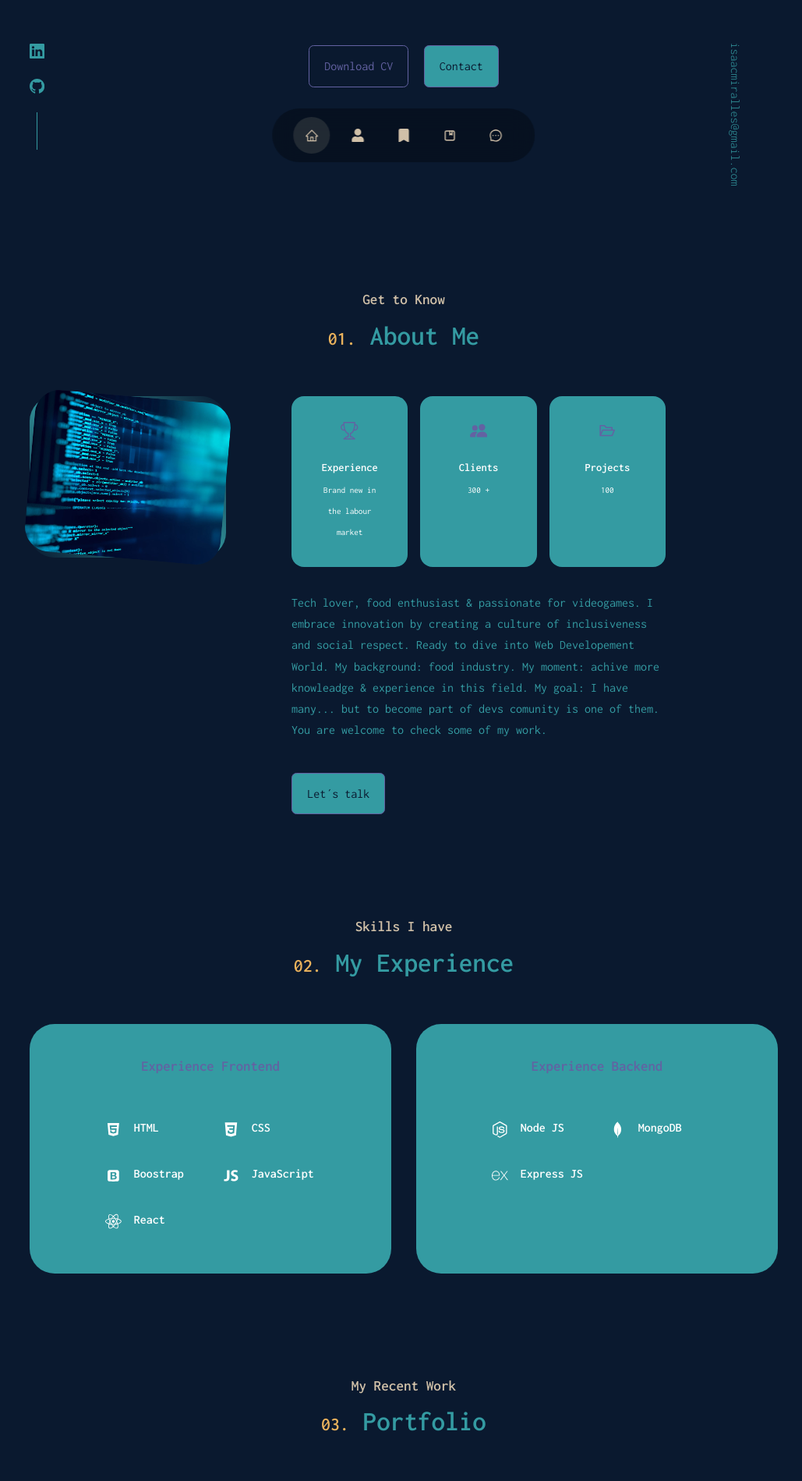
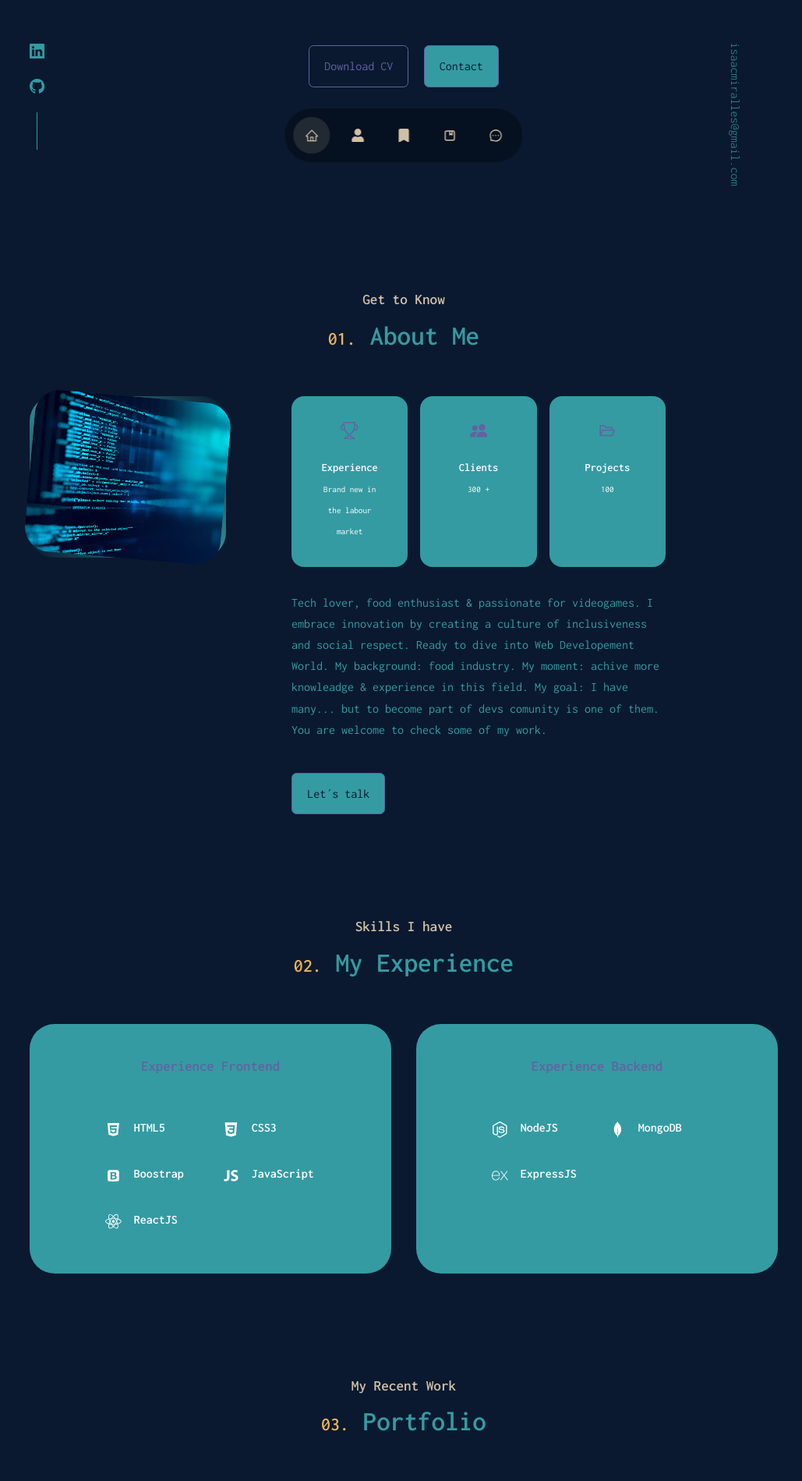
Before and after one commit to Gao83/Porfolio-React, a React (Create React App) app: page / in a window 1280 px wide. Shown: the part 560-2459 px from the top of the page at 78% size, without its empty margins (122-1151 px from the left). Built offline with nearby package versions, Linux system fonts and the light colour scheme; a web font is replaced by a local one.

Commit message:
responsives changes

```diff
--- a/src/components/About/About.jsx
+++ b/src/components/About/About.jsx
@@ -15,7 +15,8 @@ function About() {
   }, []);
 
   return (
-    <section id='about' data-aos='fade-up' data-aos-anchor-placement="center-center">
+    <section id='about' >
+
       <h5>Get to Know</h5>
       <h2> <span className='title-list'>01.</span> About Me </h2>
 
@@ -24,7 +25,7 @@ function About() {
         <div className="about__me">
           <img src={ME} alt="" className="about__me-image" />
         </div>
-        <div className="about__content">
+        <div className="about__content" data-aos='flip-up'>
           <div className='about__cards'>
             <article className="about__card">
               <BsTrophy className="about__icon" />
--- a/src/components/Contact/Contact.css
+++ b/src/components/Contact/Contact.css
@@ -44,7 +44,8 @@ form {
     gap: 1.2rem;
 }
 
-input, textarea{
+input,
+textarea {
     width: 100%;
     padding: 1rem;
     border-radius: 0.5rem;
@@ -52,6 +53,26 @@ input, textarea{
     border: 2px solid var(--color-primary-variant);
     resize: none;
     color: var(--color--white)
+}
+
+button {
+    background: transparent;
+    width: 4rem;
+    width: 50%;
+    margin-left: 25%;
+    display: inline-block;
+    color: var(--color-primary-variant);
+    padding: 0.75rem 1.2rem;
+    border-radius: 0.4rem;
+    cursor: pointer;
+    border: 1px solid var(--color-primary-variant);
+    transition: var(--transition)
+}
+
+button:hover {
+    background-color: var(--color-bg-variant);
+    color: var(--color-bg1);
+    border-color: transparent;
 }
 
 @media screen and (max-width: 1024px) {
@@ -66,7 +87,7 @@ input, textarea{
 @media screen and (max-width: 600px) {
 
     .container.contact__container {
-   width: var(--container-with-sm);
+        width: var(--container-with-sm);
     }
 
 }
--- a/src/components/Contact/Contact.jsx
+++ b/src/components/Contact/Contact.jsx
@@ -1,11 +1,16 @@
-import React from 'react'
+import React, { useEffect } from 'react'
 import './Contact.css'
 import { AiOutlineMail, AiOutlineWhatsApp } from 'react-icons/ai'
 import { useRef } from 'react';
 import emailjs from '@emailjs/browser';
+import Aos from 'aos'
+import 'aos/dist/aos.css'
 
 function Contact() {
 
+  useEffect(() => {
+    Aos.init({ once: true, duration: 1000  })
+  }, []);
   const form = useRef()
 
   const sendEmail = (e) => {
@@ -29,13 +34,17 @@ function Contact() {
 
       <div className="container contact__container">
         <div className="contact__options">
-          <article className="contact__option">
+          <article className="contact__option" data-aos="fade-right"
+            data-aos-offset="300"
+            data-aos-easing="ease-in-sine">
             <AiOutlineMail className='contact__option-icon' />
             <h4>Email</h4>
             <h5>isaacmiralles@gmail.com</h5>
             <a href="mailto:isaacmiralles@gmail.com" target="_blank" rel="noreferrer">Send a message</a>
           </article>
-          <article className="contact__option">
+          <article className="contact__option" data-aos="fade-right"
+            data-aos-offset="300"
+            data-aos-easing="ease-in-sine">
             <AiOutlineWhatsApp className='contact__option-icon' />
             <h4>Whatsapp</h4>
             <h5>+34644133042</h5>
@@ -47,10 +56,10 @@ function Contact() {
           <input type="text" name="name" placeholder='Enter your name' required />
           <input type="email" name="email" placeholder='Enter your email' required />
           <textarea name="message" rows="7" placeholder='Type your message' required></textarea>
-          <button type='submit' className='btn btn-primary'>Send</button>
+          <button type='submit' >Send</button>
         </form>
       </div>
-<hr />
+      <hr />
     </section>
   )
 }
--- a/src/components/Experience/Experience.css
+++ b/src/components/Experience/Experience.css
@@ -14,7 +14,7 @@
 }
 
 .experience__container>div:hover {
-    background: transparent;
+    background: var(--color-bg1);
     border-color: var(--color-primary-variant);
     cursor: default;
 }
--- a/src/components/Experience/Experience.jsx
+++ b/src/components/Experience/Experience.jsx
@@ -30,13 +30,13 @@ const Experience = () => {
             <article className="experience__details">
               <AiFillHtml5 className='experience__details-icon' />
               <div>
-                <h4>HTML</h4>
+                <h4>HTML5</h4>
               </div>
             </article>
             <article className="experience__details">
               <IoLogoCss3 className='experience__details-icon' />
               <div>
-                <h4>CSS</h4>
+                <h4>CSS3</h4>
               </div>
             </article>
             <article className="experience__details">
@@ -54,7 +54,7 @@ const Experience = () => {
             <article className="experience__details">
               <GrReactjs className='experience__details-icon' />
               <div>
-                <h4>React</h4>
+                <h4>ReactJS</h4>
               </div>
             </article>
           </div>
@@ -66,7 +66,7 @@ const Experience = () => {
             <article className="experience__details">
               <GrNode className='experience__details-icon' />
               <div>
-                <h4>Node JS</h4>
+                <h4>NodeJS</h4>
               </div>
             </article>
             <article className="experience__details">
@@ -78,7 +78,7 @@ const Experience = () => {
             <article className="experience__details">
               <SiExpress className='experience__details-icon' />
               <div>
-                <h4>Express JS</h4>
+                <h4>ExpressJS</h4>
               </div>
             </article>
 
--- a/src/components/Header/Header.css
+++ b/src/components/Header/Header.css
@@ -4,7 +4,7 @@ header {
     overflow: hidden;
 }
 
-header h5{
+header h5 {
     color: var(--color-bg-variant);
     font-size: 1.5rem;
 }
@@ -15,12 +15,13 @@ header h5{
     position: relative;
 }
 
-.header__description{
+.header__description {
     font-size: 1.2rem;
     margin: 1rem 4rem 1rem 4rem;
     padding-right: 3rem;
     padding-bottom: 2rem;
 }
+
 .wrapper {
     height: 20vh;
     display: flex;
@@ -116,4 +117,12 @@ header h5{
     .scroll__down {
         display: none;
     }
+
+    .header__description {
+        margin-right: 1rem;
+    }
+
+    .header__typing{
+        font-size: large;
+    }
 }
--- a/src/components/Header/Header.jsx
+++ b/src/components/Header/Header.jsx
@@ -1,7 +1,7 @@
 import React from 'react'
 import './Header.css'
 import CTA from './CTA'
-import ME from '../../assets/master.jpg'
+// import ME from '../../assets/master.jpg'
 import HeaderSocials from './HeaderSocials'
 
 const Header = () => {
--- a/src/components/Nav/Nav.css
+++ b/src/components/Nav/Nav.css
@@ -2,7 +2,7 @@ nav {
     background: rgba(0, 0, 0, 0.3);
     width: max-content;
     display: block;
-    padding: 0.7rem 1.7rem;
+    padding: 0.7rem 0.7rem;
     z-index: 2;
     position: fixed;
     left: 50%;
@@ -34,3 +34,12 @@ nav a.active{
     /* background: var(--color-bg-variant); */
     color: var(--color-light)
 }
+
+@media screen and (max-width: 600px) {
+
+
+
+   nav {
+        display: none;
+    }
+}
--- a/src/components/Nav/Nav.jsx
+++ b/src/components/Nav/Nav.jsx
@@ -13,7 +13,7 @@ const Nav = () => {
   const [ activeNav, setActiveNav ] = useState('#home')
 
   return (
-    <nav>
+    <nav className='navbar'>
       <a href="#home" onClick={() => setActiveNav('#home')} className={activeNav === '#home' ? 'active' : ''}><AiOutlineHome /></a>
       <a href="#about" onClick={() => setActiveNav('#about')} className={activeNav === '#about' ? 'active' : ''}><FaUser /></a>
       <a href="#experience" onClick={() => setActiveNav('#experience')} className={activeNav === '#experience' ? 'active' : ''}><BsBookmarkFill /></a>
--- a/src/components/Portfolio/Portfolio.jsx
+++ b/src/components/Portfolio/Portfolio.jsx
@@ -28,8 +28,8 @@ const Portfolio = () => {
             </div>
             <h3>Re_educ Courses Web App</h3>
             <div className="portfolio__item-cta">
-              <a href="https://github.com/" target='_blank' className='btn'>Github</a>
-              <a href="https://dribbble.com/" target='_blank' className='btn btn-primary'>Live Demo</a>
+              <a href="https://github.com/" target='_blank' rel="noreferrer" className='btn'>Github</a>
+              <a href="https://dribbble.com/" target='_blank' rel="noreferrer" className='btn btn-primary'>Live Demo</a>
             </div>
           </div>
         </article>
@@ -40,8 +40,8 @@ const Portfolio = () => {
             </div>
             <h3>Zombies Canvas Game</h3>
             <div className="portfolio__item-cta">
-              <a href="https://github.com/" target='_blank' className='btn'>Github</a>
-              <a href="https://dribbble.com/" target='_blank' className='btn btn-primary'>Live Demo</a>
+              <a href="https://github.com/" target='_blank' rel="noreferrer" className='btn'>Github</a>
+              <a href="https://dribbble.com/" target='_blank' rel="noreferrer" className='btn btn-primary'>Live Demo</a>
             </div>
           </div>
         </article>
@@ -52,8 +52,8 @@ const Portfolio = () => {
             </div>
             <h3>This is a portfolio title</h3>
             <div className="portfolio__item-cta">
-              <a href="https://github.com/" target='_blank' className='btn'>Github</a>
-              <a href="https://dribbble.com/" target='_blank' className='btn btn-primary'>Live Demo</a>
+              <a href="https://github.com/" target='_blank' rel="noreferrer" className='btn'>Github</a>
+              <a href="https://dribbble.com/" target='_blank' rel="noreferrer" className='btn btn-primary'>Live Demo</a>
             </div>
           </div>
         </article>
```
